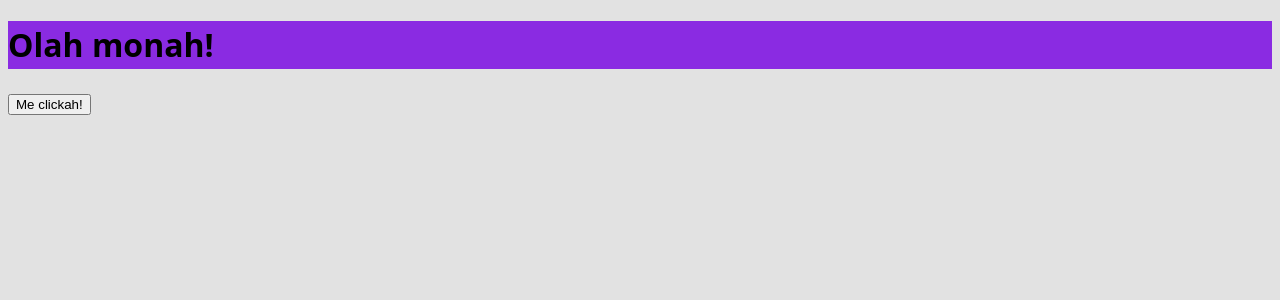
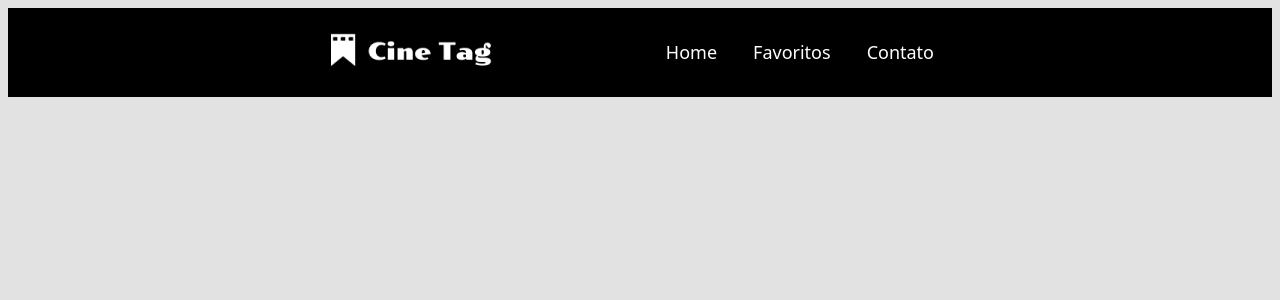
Before and after one commit to heliosalesjr/starflix, a React (Vite) app: page / in a window 1280 px wide. Shown: the top 300 px of the page. Built offline with nearby package versions, Linux system fonts and the light colour scheme.

Commit message:
pages / header / router

```diff
--- a/src/App.jsx
+++ b/src/App.jsx
@@ -6,7 +6,7 @@ import Inicio from '../src/pages/Inicio'
 function App() {
   return (
     <>
-      <Inicio />
+      <h1>Nao funciono? </h1>
     </>
   )
 }
--- /dev/null
+++ b/src/components/Header/Header.module.css
@@ -0,0 +1,7 @@
+.header {
+    display: flex;
+    justify-content: space-between;
+    align-items: center;
+    padding: 1.1em 20em;
+    background-color: var(--black);
+}
--- /dev/null
+++ b/src/components/Header/index.jsx
@@ -0,0 +1,28 @@
+import React from 'react'
+import styles from './Header.module.css'
+import { Link } from 'react-router-dom'
+import logo from '../../../public/img/logo.png'
+import HeaderLinks from '../HeaderLinks'
+
+function Header() {
+  return (
+    <>
+
+        <header className={styles.header}>
+            <Link to='/'>
+                <img src={logo} alt='Logo do projeto' />
+            </Link>
+
+            <nav>
+                <HeaderLinks url='./'>Home</HeaderLinks>
+                <HeaderLinks url='./favoritos'>Favoritos</HeaderLinks>
+                <HeaderLinks url='./contato'>Contato</HeaderLinks>
+            </nav>
+        </header>
+
+
+    </>
+  )
+}
+
+export default Header
--- /dev/null
+++ b/src/components/HeaderLinks/HeaderLinks.module.css
@@ -0,0 +1,7 @@
+.link {
+    color: var(--white);
+    font-size: 18px;
+    font-weight: 300;
+    padding: 1em;
+    text-decoration: none;
+}
--- /dev/null
+++ b/src/components/HeaderLinks/index.jsx
@@ -0,0 +1,19 @@
+
+import styles from './HeaderLinks.module.css'
+import { Link } from 'react-router-dom'
+
+function HeaderLinks({url, children}) {
+  return (
+    <>
+
+        <Link to={url} className={styles.link}>
+
+            {children}
+
+        </Link>
+
+    </>
+  )
+}
+
+export default HeaderLinks
--- a/src/pages/Inicio/index.jsx
+++ b/src/pages/Inicio/index.jsx
@@ -1,11 +1,11 @@
 import React from 'react'
 import './Inicio.module.css'
+import Header from '../../components/Header'
 
 function Inicio() {
   return (
     <>
-        <h1>Olah monah!</h1>
-        <button>Me clickah!</button>
+        <Header />
     </>
 
   )
```
